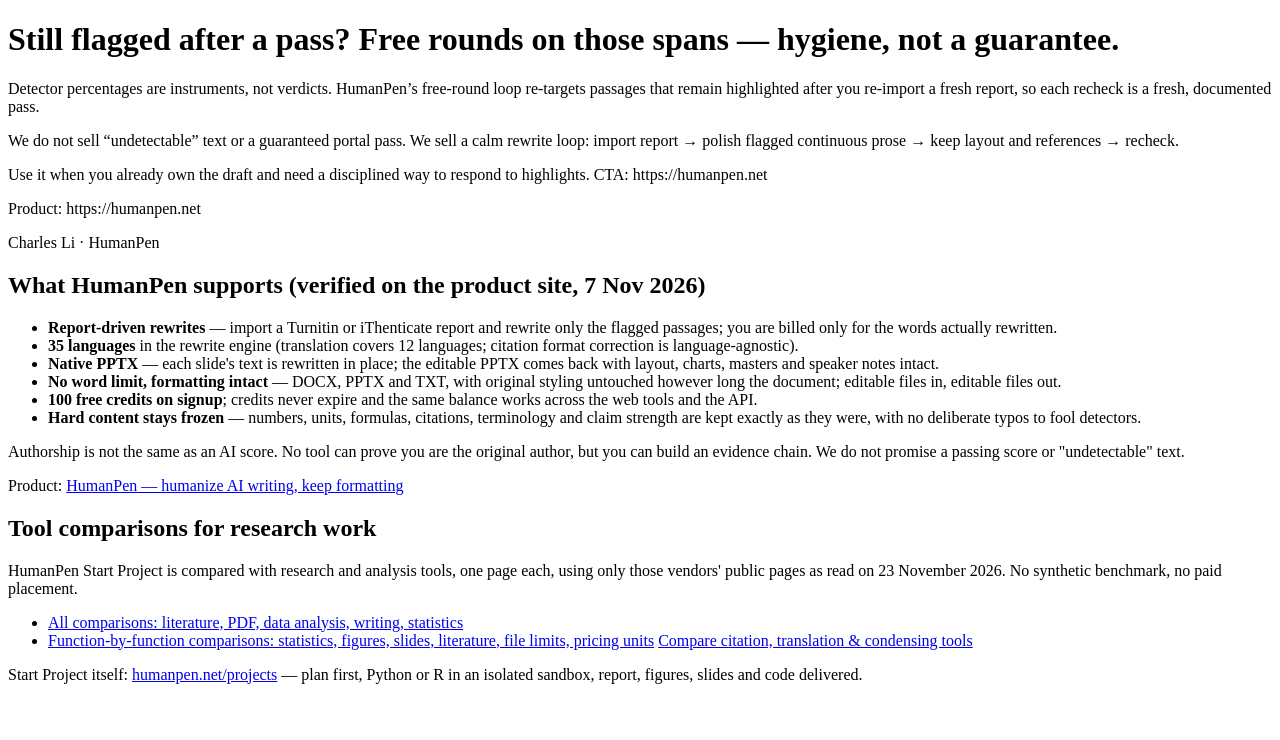
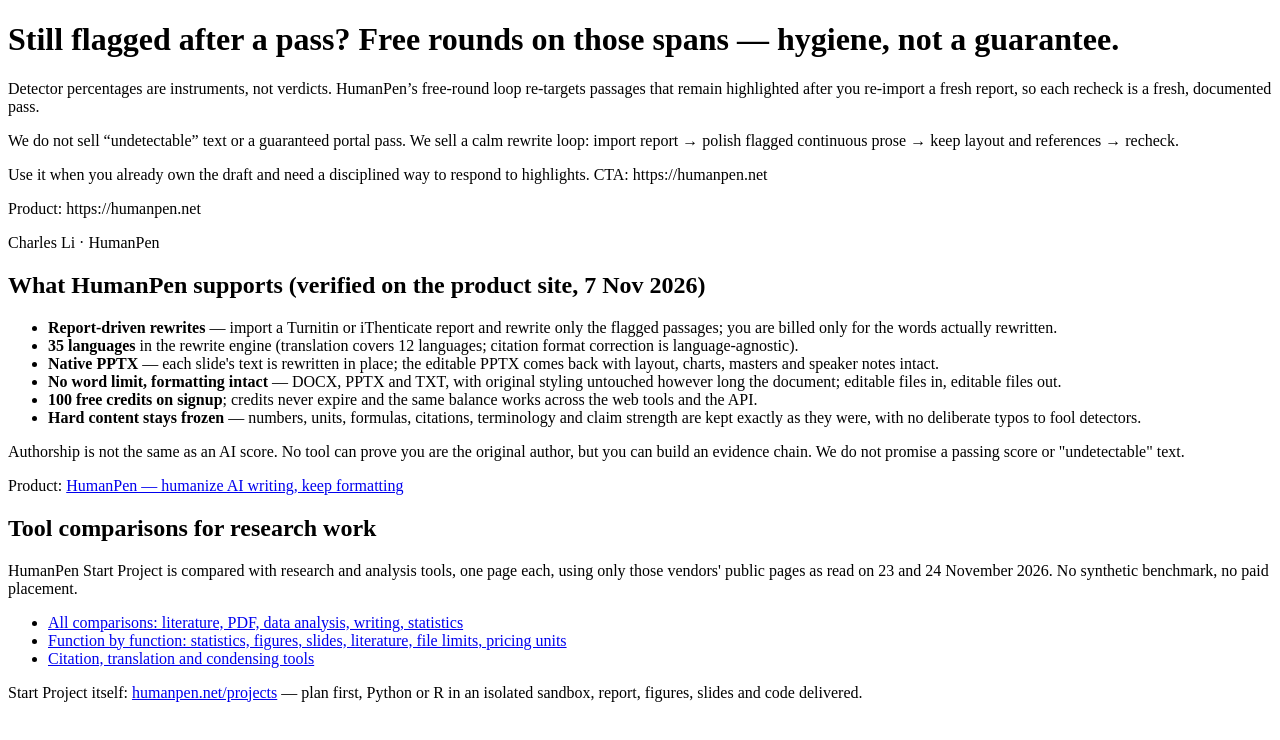
Before and after one commit to LWJUOLPENNCJBS/humanpen-pages-seat, a plain HTML site: page index.html in a window 1280 px wide. Drawn offline with Linux system fonts and the light colour scheme.

Commit message:
compare-v2: cross-link the three comparison indexes and tidy the seat home entries

```diff
--- a/index.html
+++ b/index.html
@@ -31,11 +31,11 @@
 </section>
 <section id="humanpen-comparisons">
 <h2>Tool comparisons for research work</h2>
-<p>HumanPen Start Project is compared with research and analysis tools, one page each, using only those vendors' public pages as read on 23 November 2026. No synthetic benchmark, no paid placement.</p>
+<p>HumanPen Start Project is compared with research and analysis tools, one page each, using only those vendors' public pages as read on 23 and 24 November 2026. No synthetic benchmark, no paid placement.</p>
 <ul>
 <li><a href="/humanpen-pages-seat/notes/compare-index.html">All comparisons: literature, PDF, data analysis, writing, statistics</a></li>
-<li><a href="/humanpen-pages-seat/notes/compare-index-functions.html">Function-by-function comparisons: statistics, figures, slides, literature, file limits, pricing units</a>
-<a href="/humanpen-pages-seat/notes/compare-functions-index.html">Compare citation, translation &amp; condensing tools</a></li>
+<li><a href="/humanpen-pages-seat/notes/compare-index-functions.html">Function by function: statistics, figures, slides, literature, file limits, pricing units</a></li>
+<li><a href="/humanpen-pages-seat/notes/compare-functions-index.html">Citation, translation and condensing tools</a></li>
 </ul>
 <p>Start Project itself: <a href="https://humanpen.net/projects">humanpen.net/projects</a> — plan first, Python or R in an isolated sandbox, report, figures, slides and code delivered.</p>
 </section>
```
Also changed, not shown: notes/compare-index-functions.html (+1 -1 lines).
